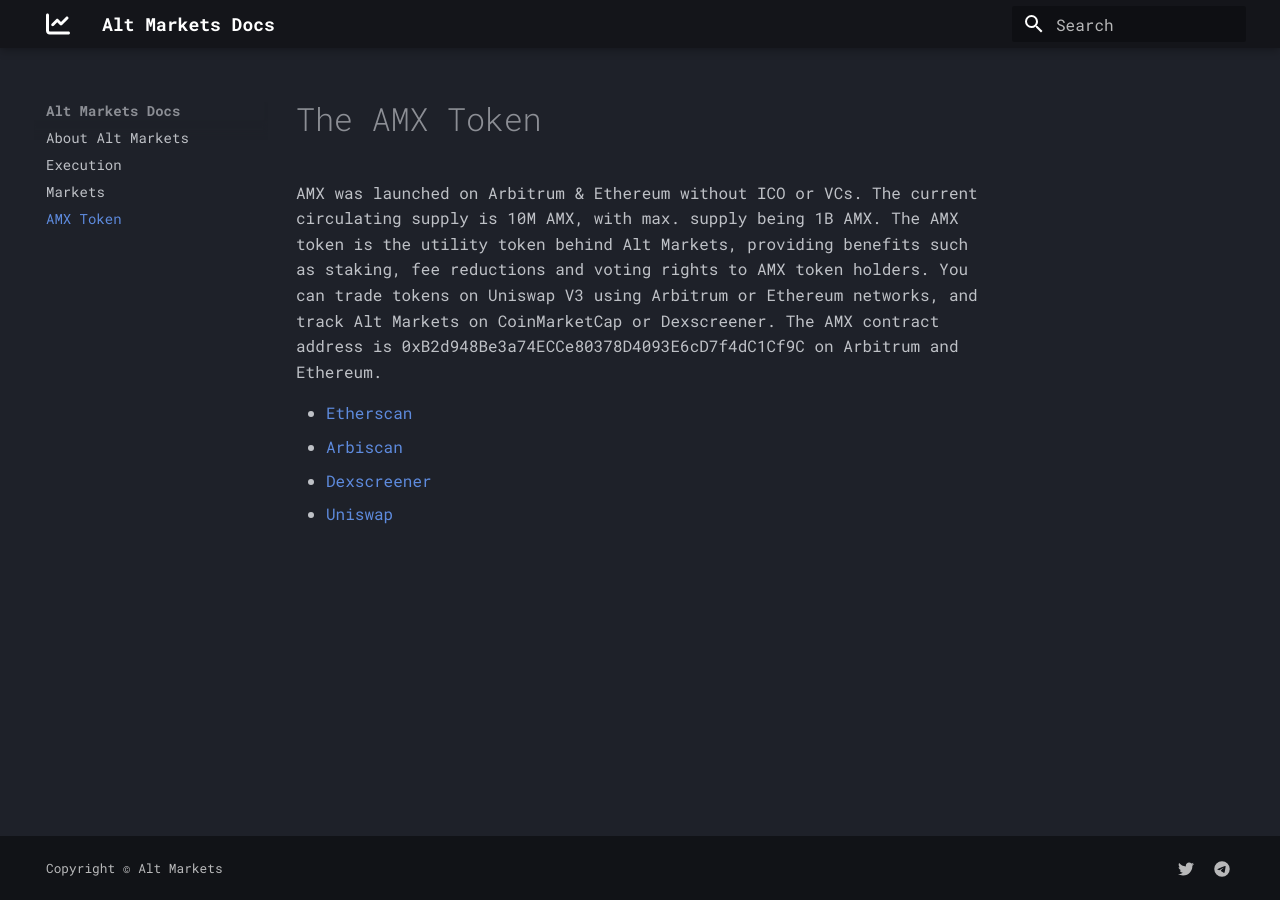
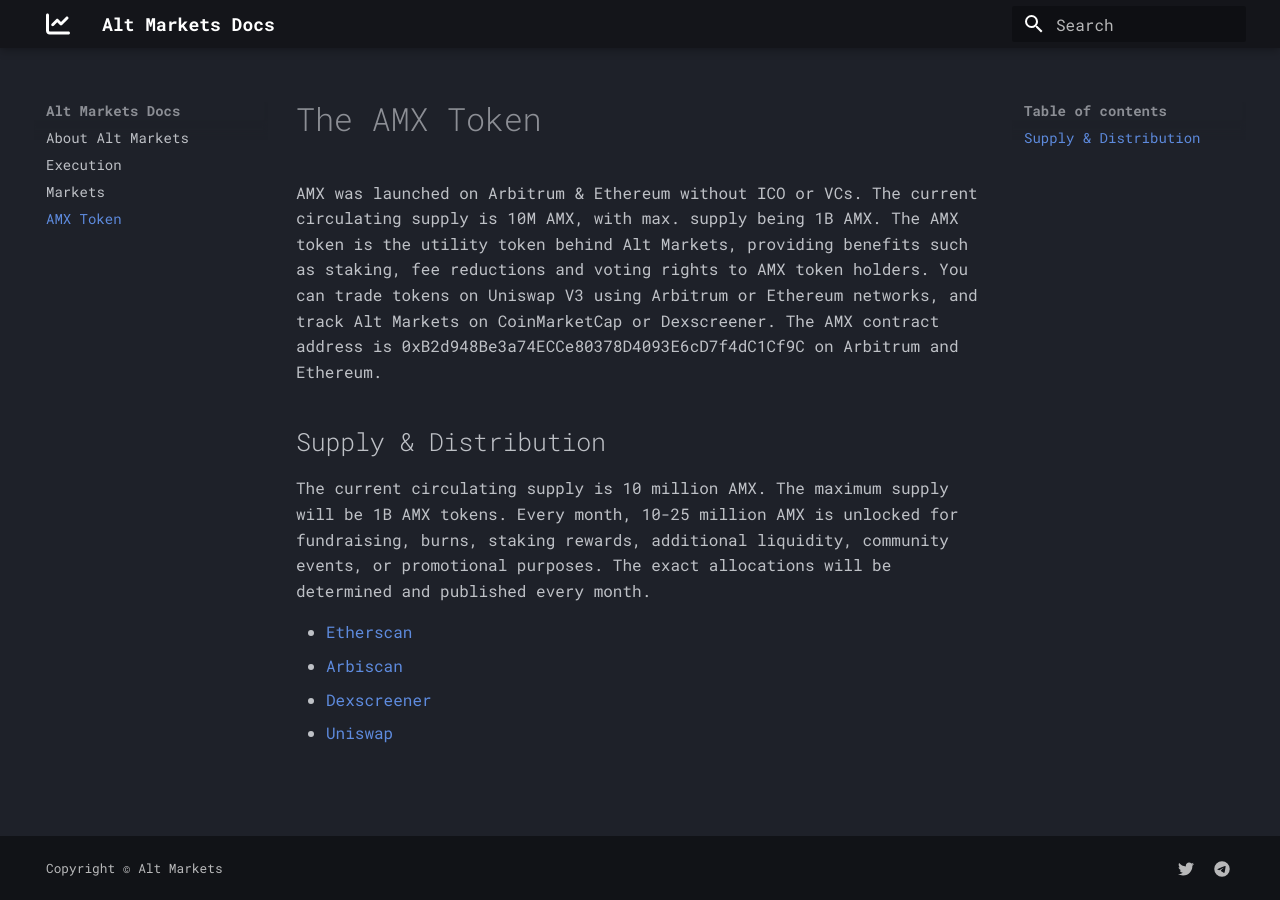
Before and after one commit to alt-markets/docs, an MkDocs documentation site: the page built from content/token.md, in a window 1280 px wide. Built offline with MkDocs 1.6.1 and Material for MkDocs 9.7.7, drawn with Linux system fonts in a browser that asks for light colours.

Commit message:
add supply info

```diff
--- a/content/token.md
+++ b/content/token.md
@@ -10,6 +10,12 @@
 You can trade tokens on Uniswap V3 using Arbitrum or Ethereum networks, and track Alt Markets on CoinMarketCap or Dexscreener.
 The AMX contract address is 0xB2d948Be3a74ECCe80378D4093E6cD7f4dC1Cf9C on Arbitrum and Ethereum.
 
+## Supply & Distribution
+The current circulating supply is 10 million AMX.
+The maximum supply will be 1B AMX tokens.
+Every month, 10-25 million AMX is unlocked for fundraising, burns, staking rewards, additional liquidity, community events, or promotional purposes.
+The exact allocations will be determined and published every month.
+
 - [Etherscan](https://etherscan.io/token/0xb2d948be3a74ecce80378d4093e6cd7f4dc1cf9c)
 - [Arbiscan](https://arbiscan.io/token/0xb2d948be3a74ecce80378d4093e6cd7f4dc1cf9c)
 - [Dexscreener](https://dexscreener.com/arbitrum/0x0f35ce0467a1da831593a10f87a6690694300d0f)
```
